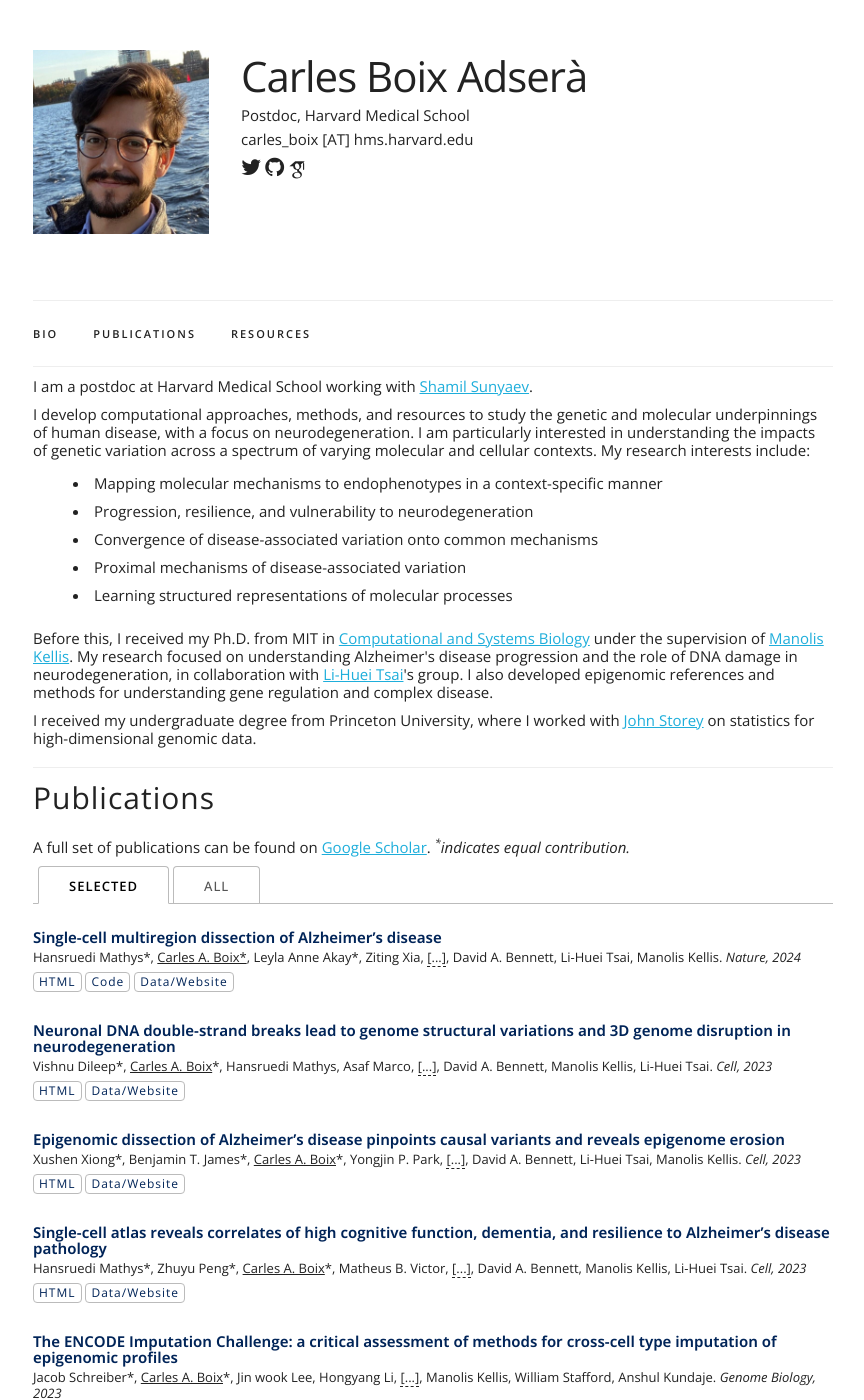
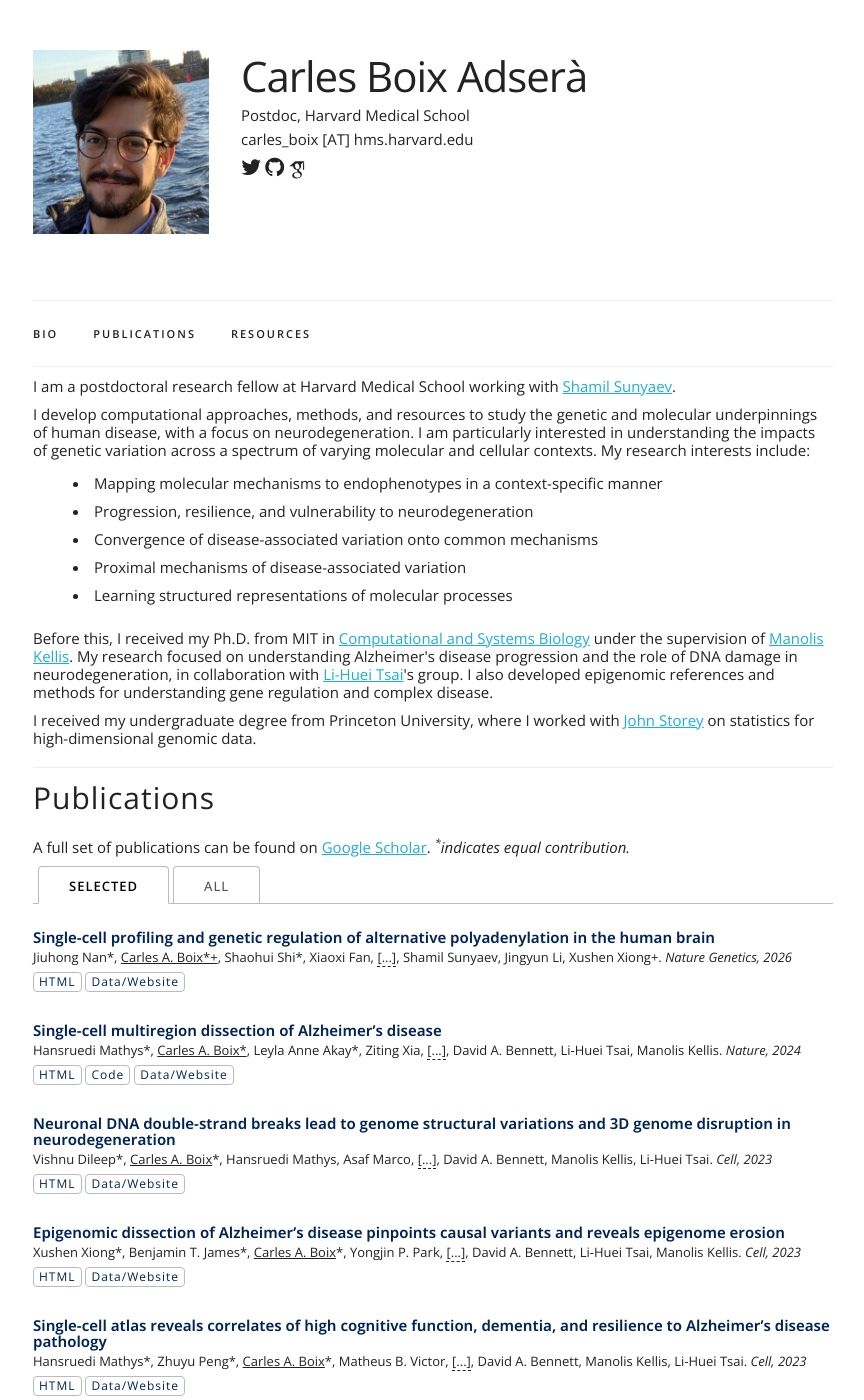
Before and after one commit to cboix/cboix.github.io, a Jekyll site: the page built from index.html, in a window 1280 px wide and 1400 px high. Shown: the whole window, without its empty margins (207-1071 px from the left). Built offline with Jekyll 4.4.1, drawn with Linux system fonts in a browser that asks for light colours; some web fonts are replaced; some of the changed lines change nothing that is shown.

Commit message:
Updated with snAPA title and link

```diff
--- a/_data/publications.yaml
+++ b/_data/publications.yaml
@@ -1,4 +1,54 @@
 papers:
+  - title: "Single-cell profiling and genetic regulation of alternative polyadenylation in the human brain"
+    authors: "Jiuhong Nan*, <u>Carles A. Boix*+</u>, Shaohui Shi*, Xiaoxi Fan, Jiacheng Ni, Kai Wang, Xiaoyu Shuai, Ke Ding, Puqi Wu, Yao An, Na Sun, Lei Hou, Kexuan Chen, Xianpei Huang, Chengyu Li, Leyla Akay, Kate Louderback, Hiba Nawaid, Yongjin P. Park, Xudong Fu, Chong Liu, Xiaoyu Li, Yafei Yin, Wei Mo, Zhanghua Yang, Weirui Ma, Xinyang Hu, David A. Bennett, Manolis Kellis, Li-Huei Tsai, Shamil Sunyaev, Jingyun Li, Xushen Xiong+"
+    journal: "Nature Genetics"
+    year: 2026
+    website: "https://doi.org/10.1038/s41588-026-02758-w"
+    data: "https://cboix.github.io/snAPA/"
+    selected: y
+
+  - title: "Expansion Revealing of Pathology Resolves Nanostructures Associated with Inflammatory Phenotypes in COVID-19 Decedent Human Brain Tissue"
+    authors: "Alice E Stanton*, Jinyoung Kang*, Joel W Blanchard*, <u>Carles A Boix</u>, Margaret E Schroeder, Youngmi Lee, Hanquan Su, Shiwei Wang, Eunah Yu, Amauche Emenari, Zhuyu Peng, Emre Agbas, Oyku Cerit, Demian Park, Ruihan Zhang, David A Bennett, Peng Yin, Manolis Kellis, Robert Langer, Edward Boyden, Li-Huei Tsai"
+    website: "https://www.biorxiv.org/content/10.64898/2026.05.14.725177v1"
+    journal: "BioRxiv"
+    year: 2026
+    selected: n
+
+  - title: "Molecular hallmarks of excitatory and inhibitory neuronal resilience to Alzheimer’s disease"
+    authors: "Isabel Castanho*, Pourya Naderi Yeganeh*, <u>Carles A Boix</u>, Sarah L Morgan, Hansruedi Mathys, Dmitry Prokopenko, Bartholomew White, Larisa M Soto, Giulia Pegoraro, Saloni Shah, Athanasios Ploumakis, Nikolas Kalavros, David A Bennett, Christoph Lange, Doo Yeon Kim, Lars Bertram, Li-Huei Tsai, Manolis Kellis, Rudolph E Tanzi, Winston Hide"
+    website: "https://doi.org/10.1186/s13024-025-00892-3"
+    journal: "Molecular Neurodegeneration"
+    year: 2025
+    selected: n
+
+  - title: "ABCA7 variants impact phosphatidylcholine and mitochondria in neurons"
+    authors: "Djuna Von Maydell, Shannon E Wright, Ping-Chieh Pao, Colin Staab, Oisín King, Andrea Spitaleri, Julia Maeve Bonner, Liwang Liu, Chung Jong Yu, Ching-Chi Chiu, Daniel Leible, Aine Ni Scannail, Mingpei Li, <u>Carles A Boix</u>, Hansruedi Mathys, Guillaume Leclerc, Gloria Suella Menchaca, Gwyneth Welch, Agnese Graziosi, Noelle Leary, George Samaan, Manolis Kellis, Li-Huei Tsai"
+    website: "https://www.nature.com/articles/s41586-025-09520-y"
+    journal: "Nature"
+    year: 2025
+    selected: n
+
+  - title: "Single-cell multiregion epigenomic rewiring in Alzheimer’s disease progression and cognitive resilience"
+    authors: "Zunpeng Liu, Shanshan Zhang, Benjamin T James, Kyriaki Galani, Riley J Mangan, Stuart Benjamin Fass, Chuqian Liang, Manoj M Wagle, <u>Carles A Boix</u>, Yosuke Tanigawa, Sukwon Yun, Yena Sung, Xushen Xiong, Na Sun, Lei Hou, Martin Wohlwend, Mufan Qiu, Xikun Han, Lei Xiong, Efthalia Preka, Lei Huang, William F Li, Li-Lun Ho, Amy Grayson, Julio Mantero, Alexey Kozlenkov, Hansruedi Mathys, Tianlong Chen, Stella Dracheva, David A Bennett, Li-Huei Tsai, Manolis Kellis"
+    website: "https://doi.org/10.1016/j.cell.2025.06.031"
+    journal: "Cell"
+    year: 2025
+    selected: n
+
+  - title: "Deep learning prediction of ribosome profiling with Translatomer reveals translational regulation and interprets disease variants"
+    authors: "Jialin He, Lei Xiong, Shaohui Shi, Chengyu Li, Kexuan Chen, Qianchen Fang, Jiuhong Nan, Ke Ding, Yuanhui Mao, <u>Carles A Boix</u>, Xinyang Hu, Manolis Kellis, Jingyun Li, Xushen Xiong"
+    website: "https://www.nature.com/articles/s42256-024-00915-6"
+    journal: "Nature Machine Intelligence"
+    year: 2024
+    selected: n
+
+  - title: "Transcriptomic and spatial dissection of human ex vivo right atrial tissue reveals proinflammatory microvascular changes in ischemic heart disease"
+    authors: "Suvi Linna-Kuosmanen, Eloi Schmauch, Kyriakitsa Galani, Johannes Ojanen, <u>Carles A Boix</u>, Tiit Örd, Anu Toropainen, Prosanta K Singha, Pierre R Moreau, Kristiina Harju, Adriana Blazeski, Åsa Segerstolpe, Veikko Lahtinen, Lei Hou, Kai Kang, Elamaran Meibalan, Leandro Z Agudelo, Hannu Kokki, Jari Halonen, Juho Jalkanen, Jarmo Gunn, Calum A MacRae, Maija Hollmén, Juha EK Hartikainen, Minna U Kaikkonen, Guillermo García-Cardeña, Pasi Tavi, Tuomas Kiviniemi, Manolis Kellis"
+    website: "https://doi.org/10.1016/j.xcrm.2024.101556"
+    journal: "Cell Reports Medicine"
+    year: 2024
+    selected: n
+
   - title: "Single-cell multiregion dissection of Alzheimer’s disease"
     authors: "Hansruedi Mathys*, <u>Carles A. Boix*</u>, Leyla Anne Akay*, Ziting Xia, Jose Davila-Velderrain, Ayesha P. Ng, Xueqiao Jiang, Ghada Abdelhady, Kyriaki Galani, Julio Mantero, Neil Band, Benjamin T. James, Sudhagar Babu, Fabiola Galiana-Melendez, Kate Louderback, Dmitry Prokopenko, Rudolph E. Tanzi, David A. Bennett, Li-Huei Tsai, Manolis Kellis"
     website: "https://www.nature.com/articles/s41586-024-07606-7"
@@ -7,7 +57,6 @@
     data: "http://compbio.mit.edu/ad_multiregion/"
     code: "https://github.com/cboix/admultiregion_analysis/"
     selected: y
-
 
   - title: "Neuronal DNA double-strand breaks lead to genome structural variations and 3D genome disruption in neurodegeneration"
     authors: "Vishnu Dileep*, <u>Carles A. Boix</u>*, Hansruedi Mathys, Asaf Marco, Gwyneth Margaret Welch, Hiruy S. Meharena, Anjanet Loon, Ritika Jeloka, Zhuyu Peng, David A. Bennett, Manolis Kellis, Li-Huei Tsai"
@@ -76,12 +125,12 @@
     year: 2022
     selected: y
 
-  - title: "Single-cell dissection of live human hearts in ischemic heart disease and heart failure reveals cell-type-specific driver genes and pathways"
-    authors: "Suvi Linna-Kuosmanen*, Eloi Schmauch*, Kyriakitsa Galani, <u>Carles A Boix</u>, Lei Hou, Tiit Örd, Anu Toropainen, Lindsey K Stolze, Elamaran Meibalan, Julio C Mantero, Ashley Renfro, Johannes Ojanen, Leandro Z Agudelo, Maija Hollmen, Juho Jalkanen, Jarmo Gunn, Pasi Tavi, Casey E Romanoski, Calum A MacRae, Minna U Kaikkonen, Guillermo Garcia-Cardena, Tuomas Kiviniemi, Manolis Kellis"
-    journal: "BioRxiv"
-    year: 2021
-    website: "https://www.biorxiv.org/content/10.1101/2021.06.23.449672v2.abstract"
-    selected: n
+  # - title: "Single-cell dissection of live human hearts in ischemic heart disease and heart failure reveals cell-type-specific driver genes and pathways"
+  #   authors: "Suvi Linna-Kuosmanen*, Eloi Schmauch*, Kyriakitsa Galani, <u>Carles A Boix</u>, Lei Hou, Tiit Örd, Anu Toropainen, Lindsey K Stolze, Elamaran Meibalan, Julio C Mantero, Ashley Renfro, Johannes Ojanen, Leandro Z Agudelo, Maija Hollmen, Juho Jalkanen, Jarmo Gunn, Pasi Tavi, Casey E Romanoski, Calum A MacRae, Minna U Kaikkonen, Guillermo Garcia-Cardena, Tuomas Kiviniemi, Manolis Kellis"
+  #   journal: "BioRxiv"
+  #   year: 2021
+  #   website: "https://www.biorxiv.org/content/10.1101/2021.06.23.449672v2.abstract"
+  #   selected: n
 
   - title: "Regulatory genomic circuitry of human disease loci by integrative epigenomics"
     authors: "<u>Carles A. Boix</u>, Benjamin T. James, Yongjin P. Park, Wouter Meuleman, Manolis Kellis"
--- a/_projects/snAPA.md
+++ b/_projects/snAPA.md
@@ -11,7 +11,7 @@
 
 ##### Overview
 
-This is a supplementary website for: _Single-cell landscape and regulation of alternative polyadenylation in the brain_
+This is a supplementary website for: [_Single-cell profiling and genetic regulation of alternative polyadenylation in the human brain_](https://doi.org/10.1038/s41588-026-02758-w)
 
 We report a single-nucleus atlas of alternative polyadenylation (APA) of the aged human brain across 2 million cells from 379 human post-mortem brains across aged individuals with and without Alzheimer’s disease (AD).
 
--- a/index.html
+++ b/index.html
@@ -6,7 +6,7 @@
 <div class="docs-section" id="bio">
     <!-- <h4>Bio</h4> -->
     <p>
-    I am a postdoc at Harvard Medical School working with <a href="https://sunyaevlab.hms.harvard.edu/wiki/!web/start" target="_blank">Shamil Sunyaev</a>.
+    I am a postdoctoral research fellow at Harvard Medical School working with <a href="https://sunyaevlab.hms.harvard.edu/wiki/!web/start" target="_blank">Shamil Sunyaev</a>.
     </p>
 
     <p>
```
